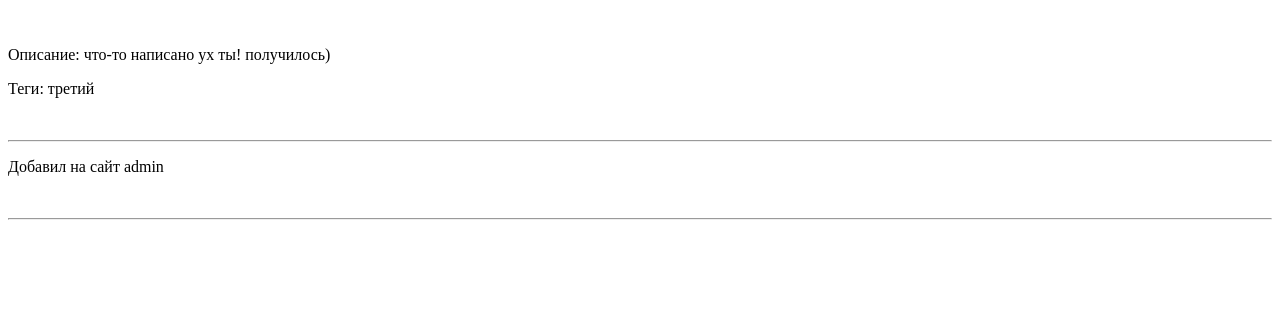
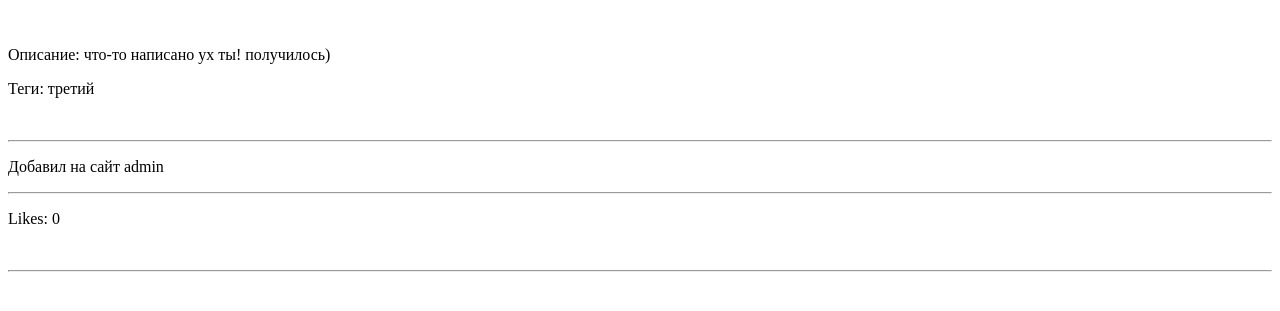
Before and after one commit to Helga-bc/first, a Django app: page /get_posts/12/ in a window 1280 px wide. Shown: the part 256-567 px from the top of the page. Run offline with Django 4.2, Linux system fonts and the light colour scheme; data comes from the database, SQL or seed files in the repository; both versions use the stored data as it was after the commit; parts of the project's set-up code (start-up, migrations or seed data) failed here and were passed over.

Commit message:
добавлено новое поле likes в модэль Post

```diff
--- a/posts/admin.py
+++ b/posts/admin.py
@@ -3,7 +3,10 @@ from .models import Post, PostTag, PostCategory
 
 
 class PostAdmin(admin.ModelAdmin):
-    list_display = ("id", "title", "description", "category", "get_tags", "date_create", "image", "user")
+    list_display = ("id", "title", "description", "category",
+                    "get_tags", "date_create", "image", "user",
+                    "likes")
+    list_display_links = ("title", "id")
 
     def get_tags(self, obj):
         tags = obj.tags.all()
--- a/posts/models.py
+++ b/posts/models.py
@@ -20,6 +20,7 @@ class Post(models.Model):
                              null=True,
                              blank=True,
                              related_name='posts')
+    likes = models.IntegerField()
 
 
 
--- a/posts/urls.py
+++ b/posts/urls.py
@@ -3,7 +3,7 @@ from django.conf import settings
 from django.conf.urls.static import static
 
 from posts.views import posts, get_post, get_tag_post, add_post_tag, \
-    create_post_tag, search_post, add_post, delete_post, update_post
+    create_post_tag, search_post, add_post, delete_post, update_post, likes
 
 urlpatterns = [path('get_posts/', posts, name="posts"),
                path('get_posts/<int:id>/', get_post, name="get_post"),
@@ -15,7 +15,8 @@ urlpatterns = [path('get_posts/', posts, name="posts"),
                path('search_post/', search_post, name="search_post"),
                path('delete_post/<int:id>/', delete_post, name="delete_post"),
 
-               path('update_post/<int:id>', update_post, name="update_post_by_id")
+               path('update_post/<int:id>', update_post, name="update_post_by_id"),
+               path('likes/<int:id>', likes, name="likes")
                ]
 
 if settings.DEBUG:
--- a/posts/views.py
+++ b/posts/views.py
@@ -147,3 +147,19 @@ def update_post(request, id):
             post.tags.set(tags)
             post.save()
             return redirect("get_post", id=post.id)
+
+
+def likes(request, id):
+    if request.user.is_authenticated:
+        try:
+            post = Post.objects.get(id=id)
+            post.likes += 1
+            post.save()
+            print(request.user.username)
+
+            return redirect("get_post", id=post.id)
+
+        except Post.DoesNotExist:
+            return HttpResponse(f"<h1> Поста с id {id} не существует, вы не можете поставить like! </h1>")
+    else:
+        return HttpResponse("<h1> Вы не авторизованы в системе! </h1>")
--- a/templates/post_detail.html
+++ b/templates/post_detail.html
@@ -38,6 +38,7 @@
 <br>
 <hr>
 <p>Добавил на сайт {{post.user.username}}</p>
+<hr>
 
 {% if request.user.username == post.user.username %}
 <a href="{% url 'update_post_by_id' post.id %}" > Редактировать пост </a>
@@ -46,6 +47,14 @@
 <a href= '{%  url "delete_post" post.id %}' > Удалить пост </a>
 {%endif%}
 
+<p>Likes: {{post.likes}}</p>
+
+{%if request.user.is_authenticated %}
+    <form action="{% url 'likes' post.id %}" method="post">
+        {% csrf_token %}
+        <input type="submit" value="Добавить лайк">
+    </form>
+{% endif %}
 <br>
 <hr>
 
```
Also changed, not shown: db.sqlite3, media/like.png (added), posts/migrations/0013_post_likes.py (added).
